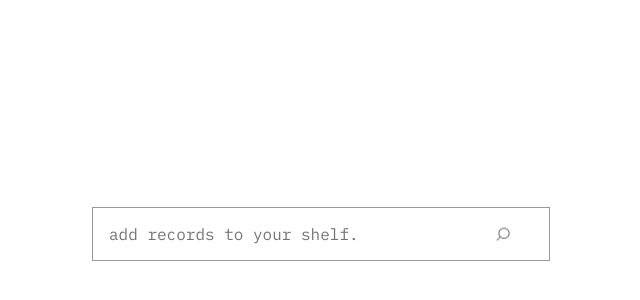
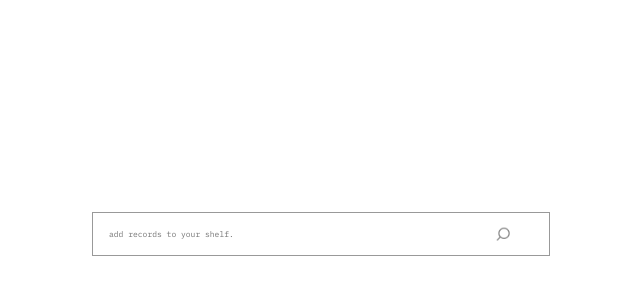
Before and after one commit to quishnu/shelf-app-alpha, a React (Create React App) app: page / in a window 1280 px wide. Shown: the part 206-506 px from the top of the page, without its empty margins (319-959 px from the left). Built offline with nearby package versions, Linux system fonts and the light colour scheme.

Commit message:
Update App.js

```diff
--- a/src/App.js
+++ b/src/App.js
@@ -37,7 +37,7 @@ function App() {
     onKeyDown={handleKeyDown}
     style={{
       padding: '16px 40px 16px 16px',
-      fontSize: '16px',
+      fontSize: '8px',
       width: '400px',
       fontFamily: "'IBM Plex Mono', monospace",
       border: '1px solid #999',
```
